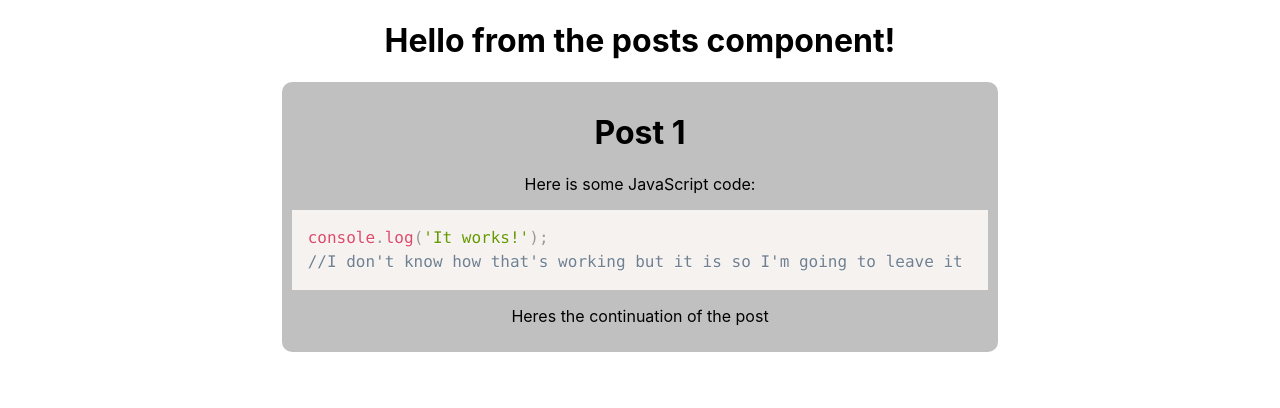
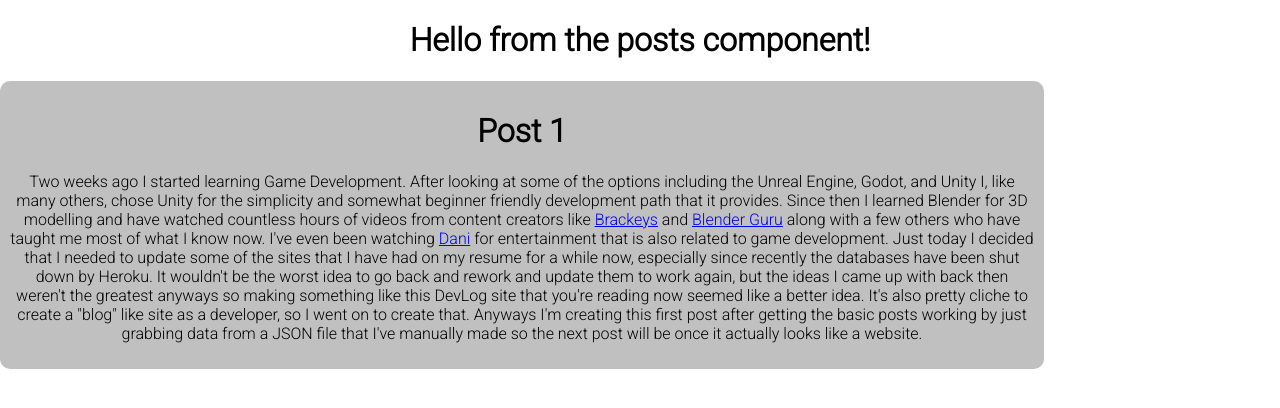
Before and after one commit to Brandon205/devlog-site, a React (Create React App) app: page / in a window 1280 px wide. Shown: the top 408 px of the page. Built offline with nearby package versions, Linux system fonts and the light colour scheme.

Commit message:
Added fonts and starting CSS

```diff
--- a/public/index.html
+++ b/public/index.html
@@ -10,6 +10,9 @@
       content="Web site created using create-react-app"
     />
     <link rel="apple-touch-icon" href="%PUBLIC_URL%/logo192.png" />
+
+    <link rel="preconnect" href="https://fonts.gstatic.com">
+    <link href="https://fonts.googleapis.com/css2?family=Roboto:wght@300&display=swap" rel="stylesheet">
     <!--
       manifest.json provides metadata used when your web app is installed on a
       user's mobile device or desktop. See https://developers.google.com/web/fundamentals/web-app-manifest/
@@ -24,7 +27,7 @@
       work correctly both with client-side routing and a non-root public URL.
       Learn how to configure a non-root public URL by running `npm run build`.
     -->
-    <title>React App</title>
+    <title>Brandon's DevLog</title>
   </head>
   <body>
     <noscript>You need to enable JavaScript to run this app.</noscript>
--- a/src/App.css
+++ b/src/App.css
@@ -3,10 +3,12 @@
   justify-content: center;
   align-items: center;
   text-align: center;
+  font-family: 'Roboto', sans-serif;
 }
 
 .post-bkg {
   background-color: #c0c0c0;
   padding: 10px;
   border-radius: 10px;
+  max-width: 80%;
 }
--- a/src/assets/posts.json
+++ b/src/assets/posts.json
@@ -3,7 +3,7 @@
         {
             "postName": "Post 1",
             "postImage": "defaultImage",
-            "content": "Here is some JavaScript code: \n ~~~js \n console.log('It works!'); \n //I don't know how that's working but it is so I'm going to leave it \n ~~~ \n Heres the continuation of the post"
+            "content": "Two weeks ago I started learning Game Development. After looking at some of the options including the Unreal Engine, Godot, and Unity I, like many others, chose Unity for the simplicity and somewhat beginner friendly development path that it provides. Since then I learned Blender for 3D modelling and have watched countless hours of videos from content creators like [Brackeys](https://www.youtube.com/channel/UCYbK_tjZ2OrIZFBvU6CCMiA) and [Blender Guru](https://www.youtube.com/channel/UCOKHwx1VCdgnxwbjyb9Iu1g) along with a few others who have taught me most of what I know now. I've even been watching [Dani](https://www.youtube.com/channel/UCIabPXjvT5BVTxRDPCBBOOQ) for entertainment that is also related to game development. Just today I decided that I needed to update some of the sites that I have had on my resume for a while now, especially since recently the databases have been shut down by Heroku. It wouldn't be the worst idea to go back and rework and update them to work again, but the ideas I came up with back then weren't the greatest anyways so making something like this DevLog site that you're reading now seemed like a better idea. It's also pretty cliche to create a \"blog\" like site as a developer, so I went on to create that. Anyways I'm creating this first post after getting the basic posts working by just grabbing data from a JSON file that I've manually made so the next post will be once it actually looks like a website."
         }
     ]
 }
```
